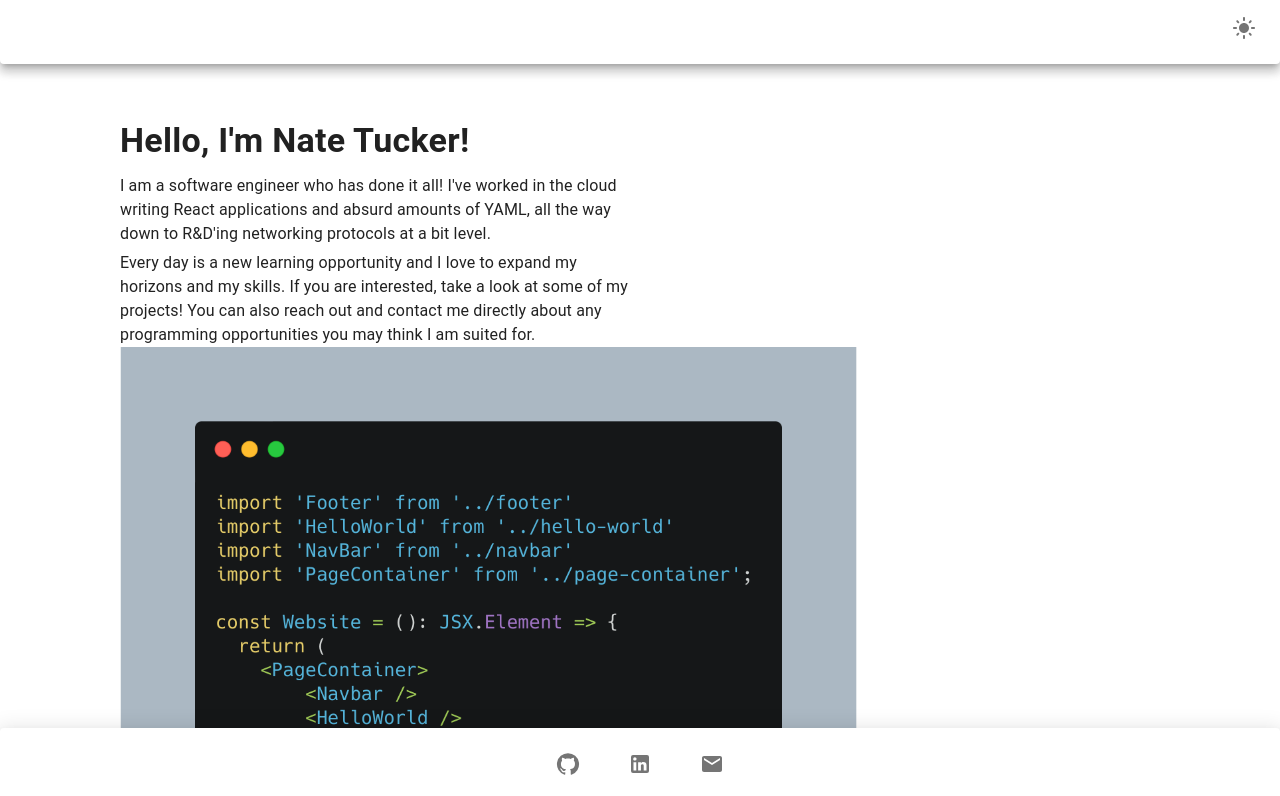
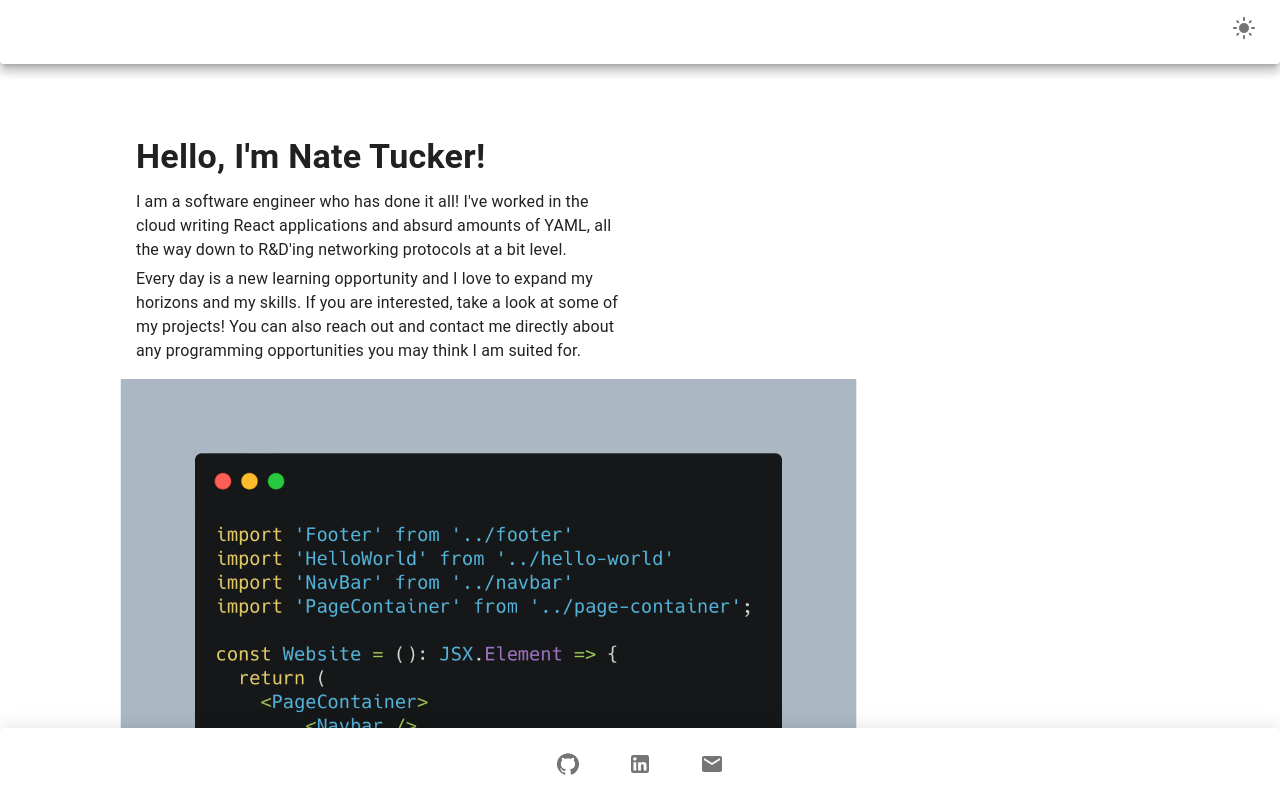
Before and after one commit to ntuckertriplet/njtucker.dev, a React (Create React App) app: page / in a window 1280 px wide. Shown: the top 796 px of the page. Built offline with nearby package versions, Linux system fonts and the light colour scheme.

Commit message:
pad just a bit

```diff
--- a/src/components/introduction/index.tsx
+++ b/src/components/introduction/index.tsx
@@ -5,7 +5,7 @@
 const Introduction = (): JSX.Element => {
   return (
     <Grid container alignItems="center" maxWidth="1500px" m={15}>
-      <Grid item xs={12} sm={6}>
+      <Grid item xs={12} sm={6} p={2}>
         <Typography variant="h4" fontWeight="bold" gutterBottom>
           Hello, I'm Nate Tucker!
         </Typography>
```
